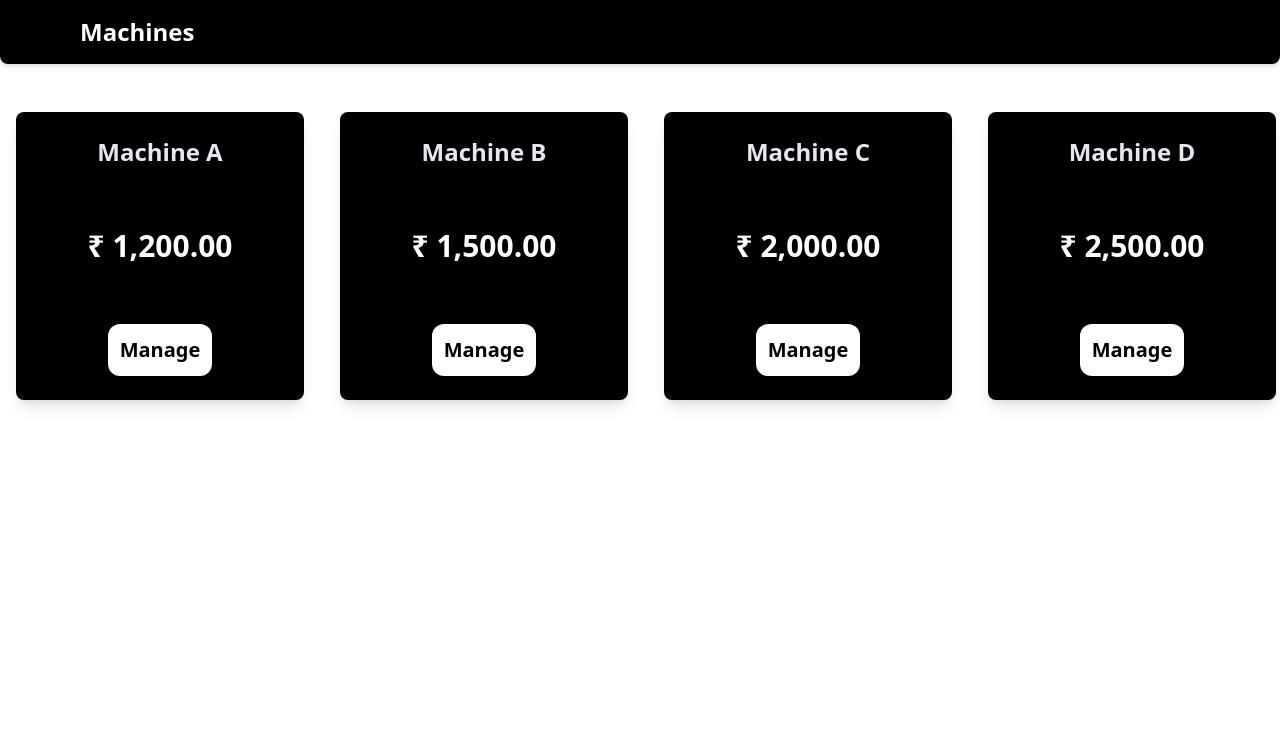
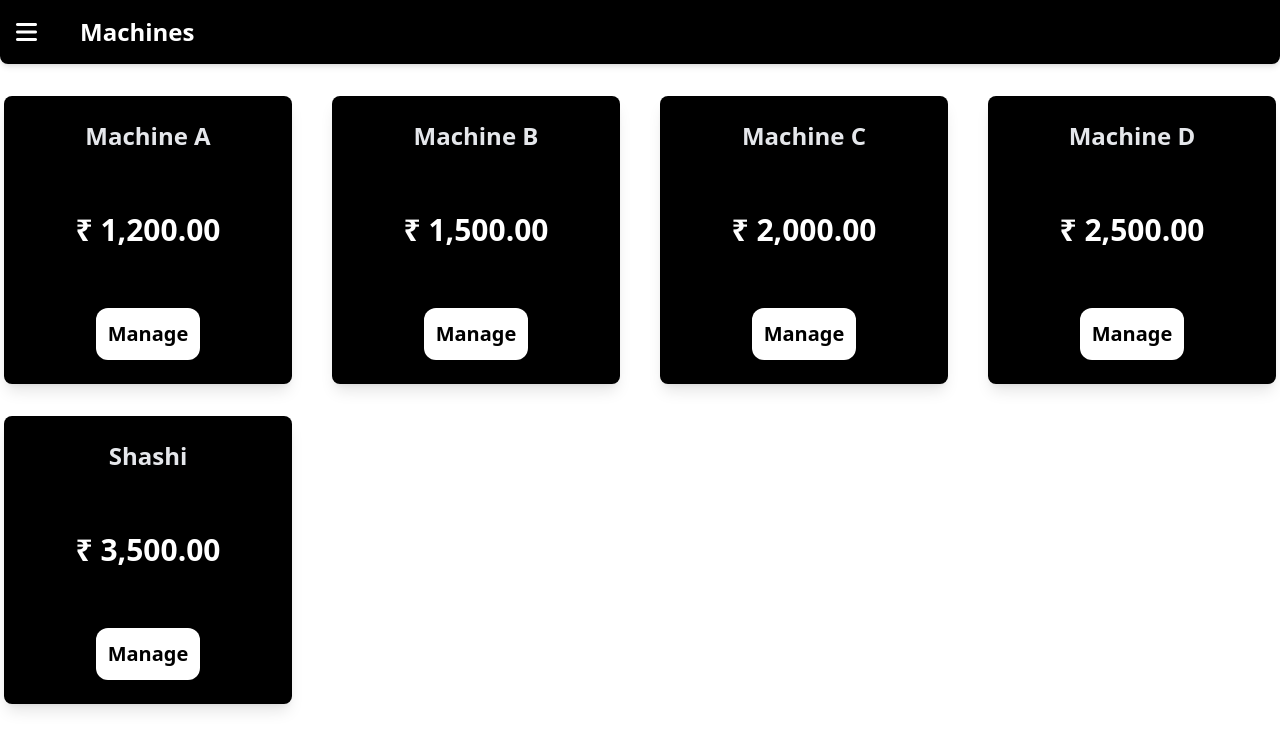
Before and after one commit to VsenseTechnologies/telephone-rechargemachine-admin-panel, a SvelteKit app: page /machines in a window 1280 px wide. Shown: the top 750 px of the page. Built offline with nearby package versions, Linux system fonts and the light colour scheme.

Commit message:
machines added

```diff
--- a/src/lib/drawer.svelte
+++ b/src/lib/drawer.svelte
@@ -1,45 +1,38 @@
 <script>
-    import { goto } from "$app/navigation";
+   export let isDrawerOpen = false;
 
-    export let isDrawerOpen = false;
-
-    function toggleDrawer() {
+function toggleDrawer() {
         isDrawerOpen = !isDrawerOpen;
     }
 </script>
 
+
 {#if isDrawerOpen}
-    <!-- Background overlay -->
+
+    <!-- svelte-ignore a11y_click_events_have_key_events -->
+    <!-- svelte-ignore a11y_no_static_element_interactions -->
     <div
         class="fixed inset-0 bg-black bg-opacity-50 z-40"
         on:click={toggleDrawer}
     ></div>
 
-    <!-- Drawer container -->
     <div
         class="fixed inset-y-0 left-0 w-60 bg-white shadow-xl z-50 transform transition-transform duration-300 ease-in-out rounded-r-2xl"
     >
-        <div class="px-4 flex flex-col h-full">
-            <div class="flex flex-col items-center mb-4 mt-5">
-                <i class="fa-solid fa-user-circle text-8xl text-blue-400"></i>
-                <span class="mt-3 text-lg font-semibold text-black">
-                    No Email Available
-                </span>
-                <hr class="w-full mt-2 border-gray-300" />
-            </div>
+
 
             <ul class="flex flex-col flex-grow space-y-2 py-4">
                 <li>
                     <button
-                        class="flex items-center text-lg text-black text-left rounded-lg hover:text-white hover:bg-blue-400 duration-300 py-4 px-5 font-semibold w-full"
-                        on:click={() => {goto("/users"); isDrawerOpen = false;}}
+                        class="flex items-center text-lg text-black text-left rounded-lg hover:text-white hover:bg-black duration-300 py-4 px-5 font-semibold w-full"
+                        on:click={() => {goto("/machines");isDrawerOpen=false;}}
                     >
                         <i class="fa-solid fa-home mr-3"></i> Home
                     </button>
                 </li>
                 <li>
                     <button
-                        class="flex items-center text-lg text-black text-left rounded-lg hover:text-white hover:bg-blue-400 duration-300 py-4 px-5 font-semibold w-full"
+                        class="flex items-center text-lg text-black text-left rounded-lg hover:text-white hover:bg-black duration-300 py-4 px-5 font-semibold w-full"
                         on:click={() => goto("/giveaccess")}
                     >
                         <i class="fa fa-users mr-3"></i> Access
@@ -47,8 +40,8 @@
                 </li>
                 <li>
                     <button
-                        class="flex items-center text-lg text-black text-left rounded-lg hover:text-white hover:bg-blue-400 duration-300 py-4 px-5 font-semibold w-full"
-                        on:click={() => {goto("/settings"); isDrawerOpen = false;}}
+                        class="flex items-center text-lg text-black text-left rounded-lg hover:text-white hover:bg-black duration-300 py-4 px-5 font-semibold w-full"
+                        on:click={() => {goto("/settings");isDrawerOpen=false;}}
                     >
                         <i class="fa-solid fa-cog mr-3"></i> Settings
                     </button>
@@ -57,14 +50,17 @@
 
             <div class="mt-auto pb-4">
                 <button
-                    class="flex items-center text-lg text-black text-left rounded-lg hover:text-white hover:bg-blue-400 duration-300 py-4 px-5 font-semibold w-full"
+                    class="flex items-center text-lg text-black text-left rounded-lg hover:text-white hover:bg-black    duration-300 py-4 px-5 font-semibold w-full"
                     on:click={() => goto("/login")}
                 >
                     <i class="fa-solid fa-sign-out-alt mr-3"></i> Logout
                 </button>
             </div>
         </div>
-    </div>
+
 {/if}
 
-<!-- Drawer toggle button -->
+<!-- svelte-ignore a11y_consider_explicit_label -->
+<button on:click={toggleDrawer} class="fixed bottom-4 right-4 p-4 ">
+
+</button>
--- a/src/routes/machines/+page.svelte
+++ b/src/routes/machines/+page.svelte
@@ -1,18 +1,33 @@
 <script>
-
+    import Drawer from "$lib/drawer.svelte";
+    let isDrawerOpen = false;
     const machines = [
         { name: "Machine A", price: "₹ 1,200.00" },
         { name: "Machine B", price: "₹ 1,500.00" },
         { name: "Machine C", price: "₹ 2,000.00" },
-        { name: "Machine D", price: "₹ 2,500.00" }
+        { name: "Machine D", price: "₹ 2,500.00" },
+        { name: "Shashi", price: "₹ 3,500.00" }
     ];
+
+    function toggleDrawer() {
+        isDrawerOpen = !isDrawerOpen;
+    }
 </script>
 
-<div class="grid grid-cols-1 sm:grid-cols-2 lg:grid-cols-4 gap-4 mt-8">
+<div class="relative">
+    <!-- svelte-ignore a11y_consider_explicit_label -->
+    <button
+        class="fixed top-4 left-4 py-0 text-2xl text-white rounded-xl transition duration-300 z-50"
+        on:click={toggleDrawer}
+    >
+        <i class="fas fa-bars"></i>
+    </button>
+    <Drawer {isDrawerOpen} {toggleDrawer} />
 
+    <div class="grid grid-cols-1 sm:grid-cols-2 lg:grid-cols-4 gap-8 mt-8">
         {#each machines as machine}
-        <div class="p-4">
-            <div class="rounded-lg p-6 bg-black flex flex-col items-center justify-between h-72 w-72 shadow-lg hover:shadow-xl transition-transform duration-300 transform hover:scale-105">
+            <div class="flex justify-around">
+                <div class="rounded-lg p-6 bg-black flex flex-col items-center justify-between h-72 w-72 shadow-lg hover:shadow-xl">
                     <span class="text-2xl font-semibold text-gray-200">{machine.name}</span>
                     <span class="text-3xl font-bold text-white my-4">{machine.price}</span>
                     <button class="text-xl p-3 rounded-xl bg-white font-bold shadow-md">
@@ -22,3 +37,4 @@
             </div>
         {/each}
     </div>
+</div>
```
Lines whose indentation alone changed are shown as unchanged.
